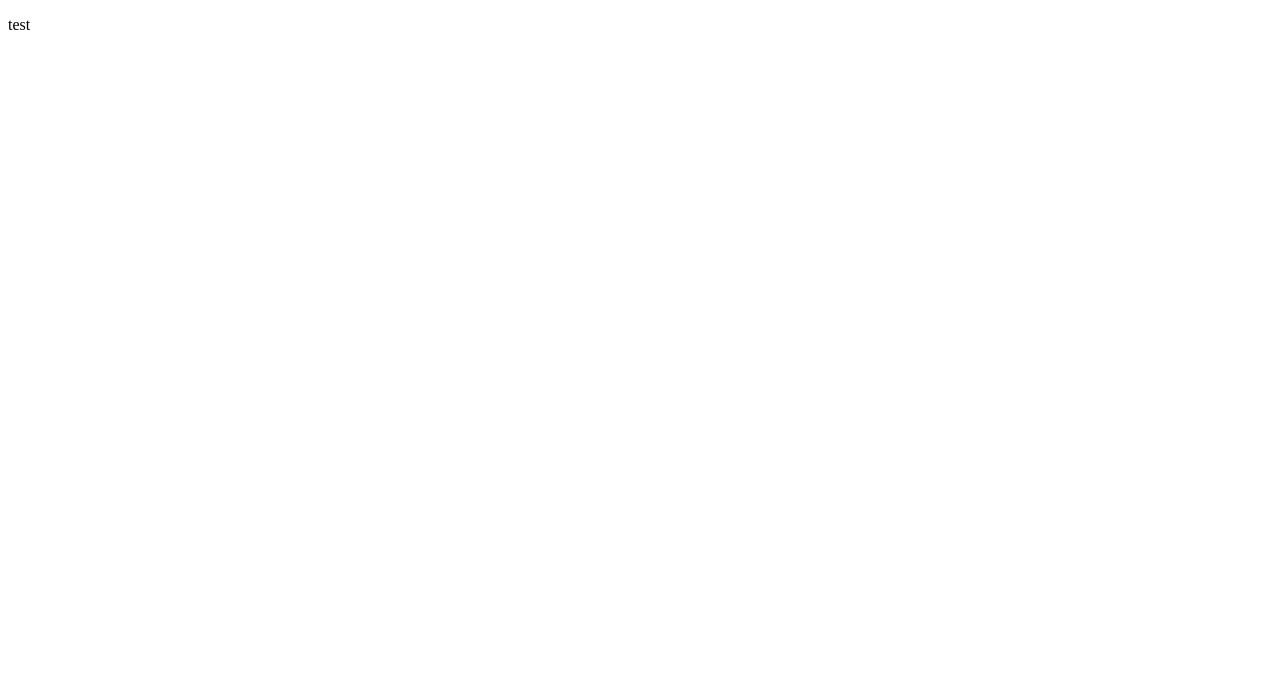
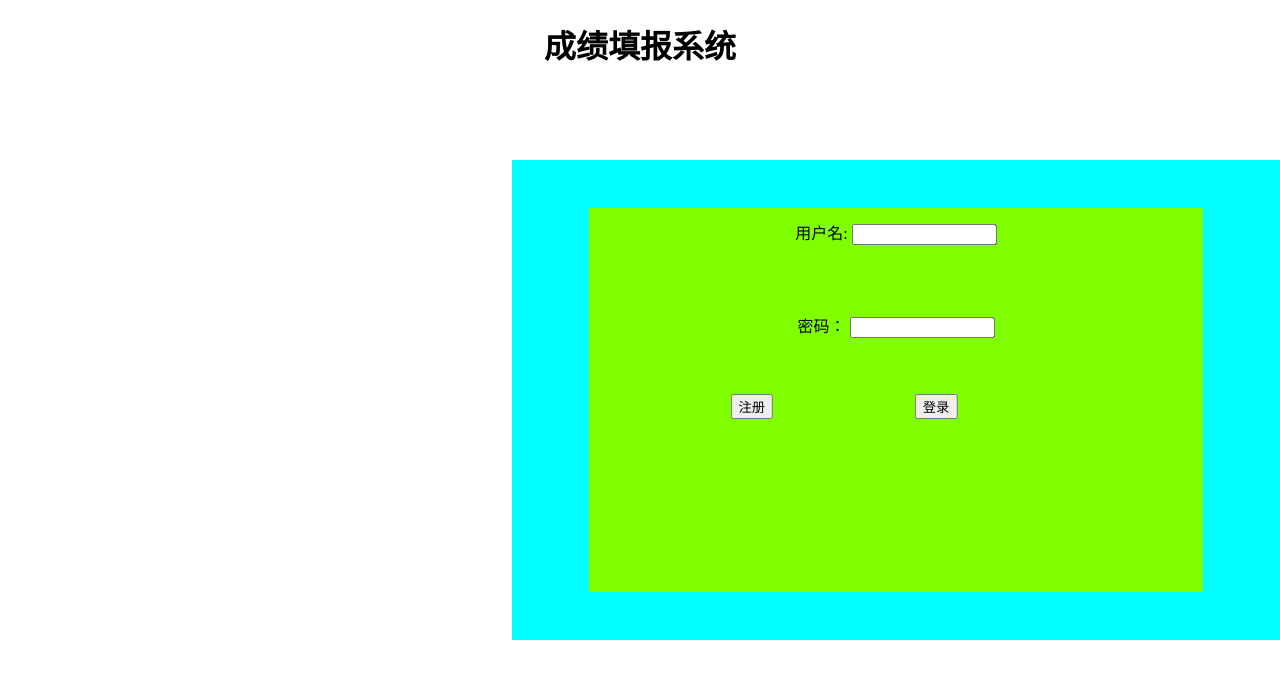
Before and after one commit to Peterliang233/web-fe-homework, a plain HTML site: page index.html in a window 1280 px wide. Drawn offline with Linux system fonts and the light colour scheme.

Commit message:
:zap: 添加基本的登录界面

```diff
--- a/index.html
+++ b/index.html
@@ -6,7 +6,55 @@
     <meta name="viewport" content="width=device-width, initial-scale=1.0">
     <title>Test</title>
 </head>
+<style>
+    #h1{
+        text-align: center;
+    }
+    .login{
+        height: 60%;
+        width: 60%;
+        top: 50%;
+        right: 0%;
+        margin: 0%;
+        float: right;
+        position: absolute;
+        transform: translate(0, -50%);
+        background-color: aqua;
+    }
+    .center-in-center{
+        height: 80%;
+        width: 80%;
+        background-color:chartreuse;
+        position: absolute;
+        top: 50%;
+        left: 50%;
+        transform: translate(-50%, -50%);
+        text-align: center;
+        line-height: 80%;
+    }
+    .img{
+        float: left;
+        background-color: black;
+    }
+</style>
 <body>
-    <p>test</p>
+    <h1 id="h1">成绩填报系统</h1>
+    <div>
+        <div class="img">
+
+        </div>
+        <div class="login">
+            <form method="post" class="center-in-center">
+                <div style="height: 20%;"><p>用户名: <input type="text" name="name" size="15"></p></div>
+                <div style="height: 20%;"><p>密码： <input type="password" name="password" size="15"></p></div>
+                <div style="width: 60%;">
+                    <div style="float: right;">
+                        <button>登录</button>
+                    </div>
+                    <button>注册</button>
+                </div>
+            </form>
+        </div>
+    </div>
 </body>
 </html>
```
